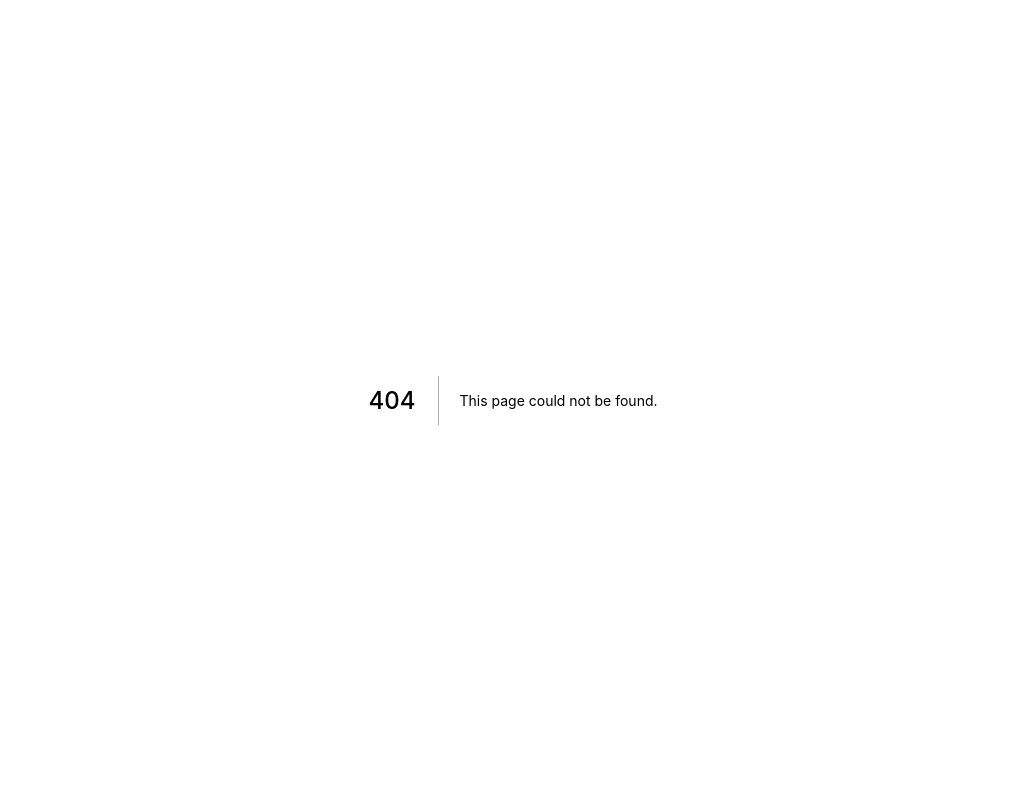
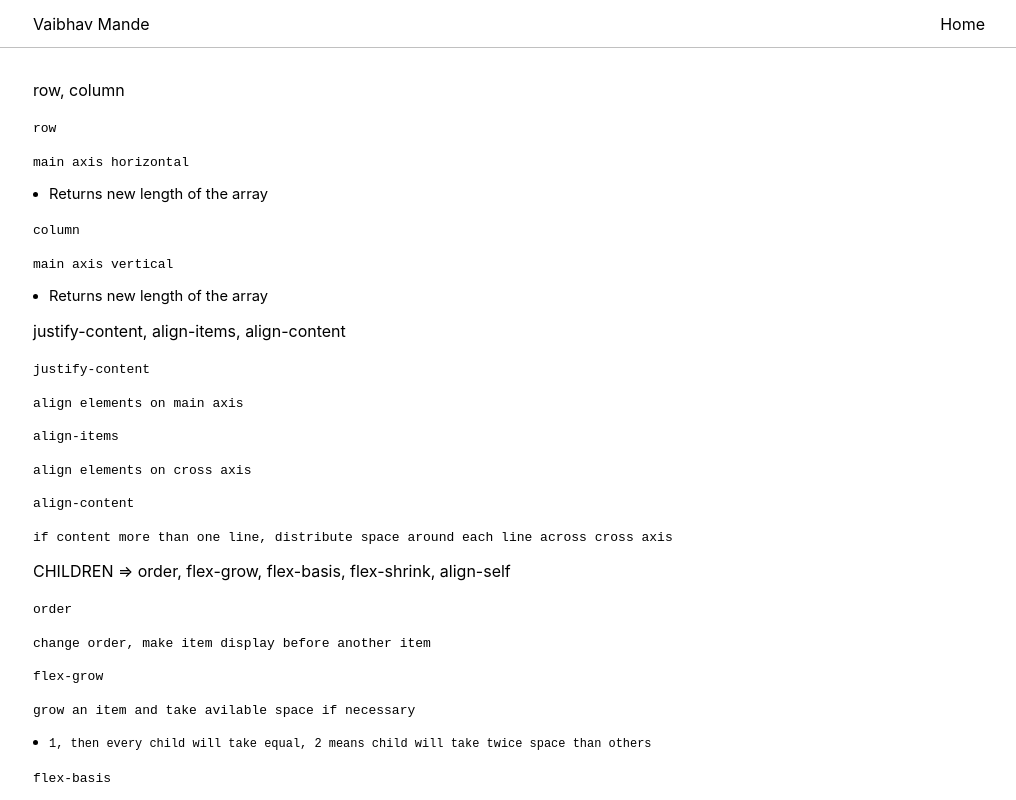
Before and after one commit to vaibhavmande/jsnotes, a Next.js app: page /post/flexbox in a window 1280 px wide. Before the commit this address had no page. Shown: the top 800 px of the page, without its empty margins (127-1143 px from the left). Built offline with nearby package versions, Linux system fonts and the light colour scheme.

Commit message:
Added flexbox

```diff
--- a/components/Document/CodeBlock.js
+++ b/components/Document/CodeBlock.js
@@ -7,12 +7,14 @@ const CodeBlock = ({ code, list, pre }) => {
       <div className={styles.code}>
         <code>{code}</code>
       </div>
-      <pre>{pre}</pre>
-      <ul className={styles.codeList}>
-        {list.map((item, index) => (
-          <li key={index}>{item}</li>
-        ))}
-      </ul>
+      <pre className={styles.pre}>{pre}</pre>
+      {Array.isArray(list) && (
+        <ul className={styles.codeList}>
+          {list.map((item, index) => (
+            <li key={index}>{item}</li>
+          ))}
+        </ul>
+      )}
     </>
   )
 }
--- a/components/Document/Documents.module.scss
+++ b/components/Document/Documents.module.scss
@@ -1,5 +1,11 @@
 .container {
   margin: 2rem 10rem;
+  @media screen and (max-width: 767px) {
+    margin: 2rem 5rem;
+  }
+  @media screen and (max-width: 500px) {
+    margin: 2rem 1rem;
+  }
   .card-header {
     cursor: pointer;
   }
@@ -13,3 +19,7 @@
   padding: 0 0 0 1rem;
   font-size: 0.92em;
 }
+
+.pre {
+  white-space: pre-wrap;
+}
--- a/lib/meta.json
+++ b/lib/meta.json
@@ -3,5 +3,10 @@
     "title": "Arrays",
     "intro": "JavaScript arrays quick reference",
     "slug": "arrays"
+  },
+  "flexbox.mdx": {
+    "title": "CSS Flexbox",
+    "intro": "Flexbox properties quick reference",
+    "slug": "flexbox"
   }
 }
--- /dev/null
+++ b/pages/post/flexbox.mdx
@@ -0,0 +1,45 @@
+import { Accordion, Card, ListGroup } from 'react-bootstrap'
+import { Container } from '../../components/Document/Container'
+import { Header } from '../../components/Header/Header'
+import CodeBlock from '../../components/Document/CodeBlock'
+
+<Header />
+<Container>
+  <Accordion defaultActiveKey="0">
+    <Card>
+      <Accordion.Toggle as={Card.Header} eventKey="0">
+        row, column
+      </Accordion.Toggle>
+      <Accordion.Collapse eventKey="0">
+        <Card.Body>
+          <CodeBlock code='row' pre="main axis horizontal" list={['Returns new length of the array']}/>
+          <CodeBlock code='column' pre="main axis vertical" list={['Returns new length of the array']}/>
+        </Card.Body>
+      </Accordion.Collapse>
+    </Card>
+    <Card>
+      <Accordion.Toggle as={Card.Header} eventKey="1">
+        justify-content, align-items, align-content
+      </Accordion.Toggle>
+      <Accordion.Collapse eventKey="1">
+        <Card.Body>
+          <CodeBlock code='justify-content' pre="align elements on main axis"/>
+          <CodeBlock code='align-items' pre="align elements on cross axis"/>
+          <CodeBlock code='align-content' pre="if content more than one line, distribute space around each line across cross axis"/>
+        </Card.Body>
+      </Accordion.Collapse>
+      <Accordion.Toggle as={Card.Header} eventKey="1">
+        CHILDREN => order, flex-grow, flex-basis, flex-shrink, align-self
+      </Accordion.Toggle>
+      <Accordion.Collapse eventKey="1">
+        <Card.Body>
+          <CodeBlock code='order' pre="change order, make item display before another item"/>
+          <CodeBlock code='flex-grow' pre="grow an item and take avilable space if necessary" list={[<kbd>1, then every child will take equal, 2 means child will take twice space than others</kbd>]}/>
+          <CodeBlock code='flex-basis' pre="initial size of item before space is allocated"/>
+          <CodeBlock code='flex-shrink' pre="how much the item will shrink relative to other items"/>
+          <CodeBlock code='align-self' pre="align individual item"/>
+        </Card.Body>
+      </Accordion.Collapse>
+    </Card>
+  </Accordion>
+</Container>
--- a/styles/globals.css
+++ b/styles/globals.css
@@ -30,3 +30,8 @@ h6 {
 .card-header {
   cursor: pointer;
 }
+
+a:hover {
+  color: inherit;
+  text-decoration: none;
+}
```
Also changed, not shown: pages/post/arrays.mdx (+10 -3 lines).
